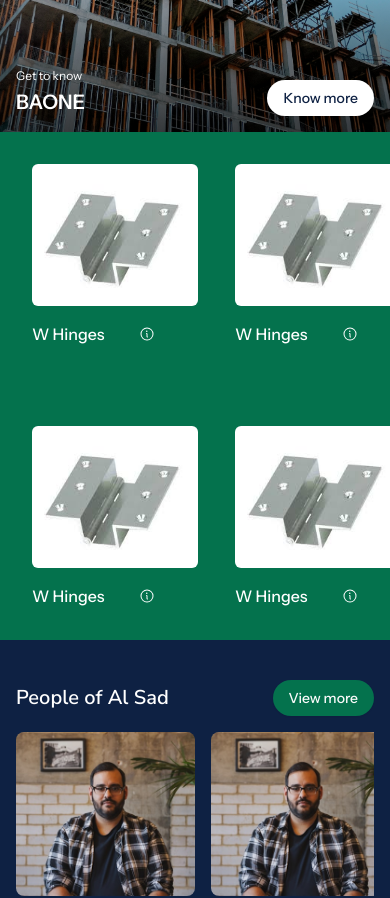
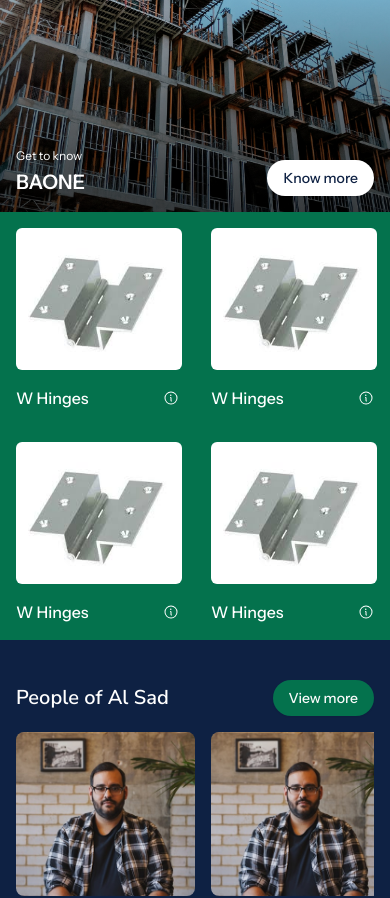
Before and after one commit to techbyhemant/ai-sad, a Next.js app: page /about-us in a window 390 px wide. Shown: the part 2660-3558 px from the top of the page. Built offline with nearby package versions, Linux system fonts and the light colour scheme.

Commit message:
fix routing bugs

```diff
--- a/app/Footer/FooterList.jsx
+++ b/app/Footer/FooterList.jsx
@@ -1,3 +1,4 @@
+import Link from 'next/link';
 import React from 'react';
 
 const FooterList = ({ heading, items }) => {
@@ -6,9 +7,9 @@ const FooterList = ({ heading, items }) => {
 			<h6 className="font-secondary text-xs text-[#d3d8de]">{heading}</h6>
 			<ul className="font-secondary text-sm">
 				{items.map((item) => (
-					<li key={item.name} className="py-1.5 text-nowrap">
-						{item.name}
-					</li>
+					<Link key={item.name} href={item?.path}>
+						<li className="py-1.5 text-nowrap">{item.name}</li>
+					</Link>
 				))}
 			</ul>
 		</div>
--- a/app/Header/index.jsx
+++ b/app/Header/index.jsx
@@ -3,6 +3,7 @@ import React from 'react';
 import logoDark from '../../public/assets/logo-dark.svg';
 import { SearchIcon } from 'lucide-react';
 import { Button } from '@/components/ui/button';
+import Link from 'next/link';
 
 export const NAV_ITEMS = [
 	{ name: 'Home', path: '/' },
@@ -18,9 +19,9 @@ const Header = () => {
 			<Image src={logoDark} alt="Logo" width="63" height="47.25" />
 			<nav className="text-[#1e1e1e] font-secondary font-medium text-[18px] hidden sm:flex gap-10 items-center ">
 				{NAV_ITEMS.map((item, idx) => (
-					<p key={idx}>
-						<a href={item.href}>{item.name}</a>
-					</p>
+					<Link href={item?.path} key={idx}>
+						{item.name}
+					</Link>
 				))}
 				<Button variant="ghost" size="icon" className="size-6">
 					<SearchIcon />
--- a/app/about-us/components/Products.jsx
+++ b/app/about-us/components/Products.jsx
@@ -44,11 +44,11 @@ const Products = () => {
 			</div>
 
 			{/* Right Side: Products Section */}
-			<div className="flex-1 bg-primary-green h-full grid grid-cols-2 grid-rows-2 gap-4 max-w-fit">
+			<div className="flex-1 bg-primary-green h-full grid grid-cols-2 grid-rows-2 md:gap-4 w-full md:max-w-fit">
 				{PRODUCTS.map((item) => (
 					<div
 						key={item.id}
-						className="flex flex-col items-start w-full gap-4 text-white p-8"
+						className="flex flex-col items-start w-full gap-4 text-white p-4 md:p-8"
 					>
 						<div className="relative w-[166px] h-[142px] md:w-[255px] md:h-[252px]">
 							<Image
--- a/app/home/Products.jsx
+++ b/app/home/Products.jsx
@@ -42,7 +42,7 @@ const PRODUCTS = [
 
 const Product = ({ image, title, description, onClick }) => {
 	return (
-		<divj className="flex items-center flex-col gap-8 sm:flex-row sm:gap-14">
+		<div className="flex items-center flex-col gap-8 sm:flex-row sm:gap-14">
 			<Image
 				src={image}
 				alt={title}
@@ -59,7 +59,7 @@ const Product = ({ image, title, description, onClick }) => {
 				<p className="text-sm sm:text-xl text-primary">{description}</p>
 				<PrimaryBtn title="Know more" onClick={onClick} />
 			</div>
-		</divj>
+		</div>
 	);
 };
 
```
